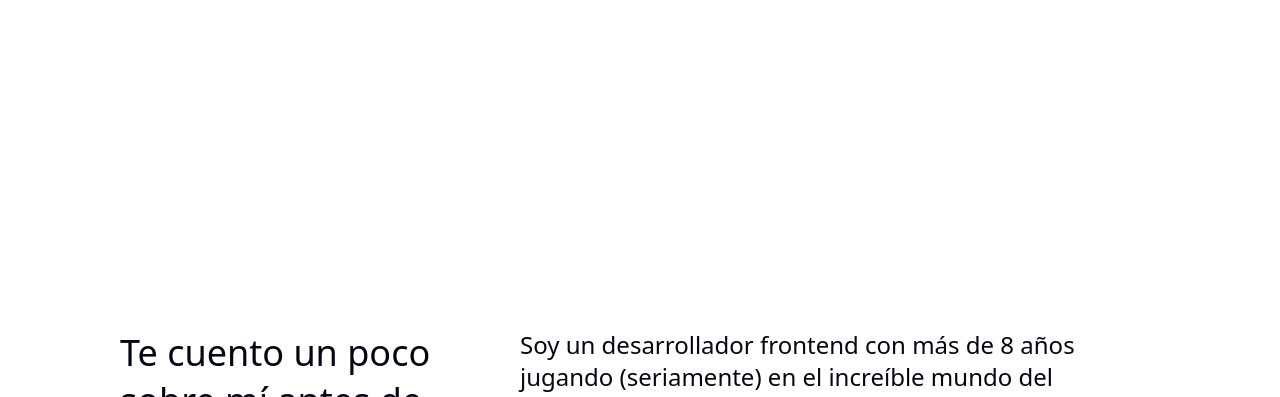
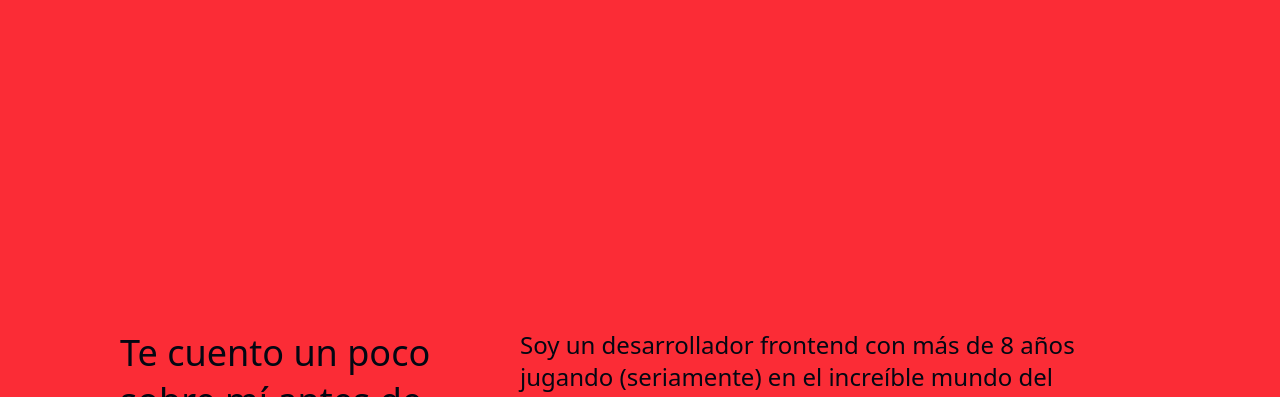
Before and after one commit to frankuxui/frankuxui.dev, an Astro site: page / in a window 1280 px wide. Shown: the part 703-1100 px from the top of the page. Built offline with nearby package versions, Linux system fonts and the light colour scheme; Astro itself is replaced by a stand-in of ours.

Commit message:
initial commit

```diff
--- a/src/styles/global.css
+++ b/src/styles/global.css
@@ -15,7 +15,7 @@
 
   --container-8xl: 1400px;
 
-  --color-background: var(--color-white);
+  --color-background: var(--color-red-500);
   --color-foreground: var(--color-gray-950);
   --color-border: var(--color-gray-200);
 
```
